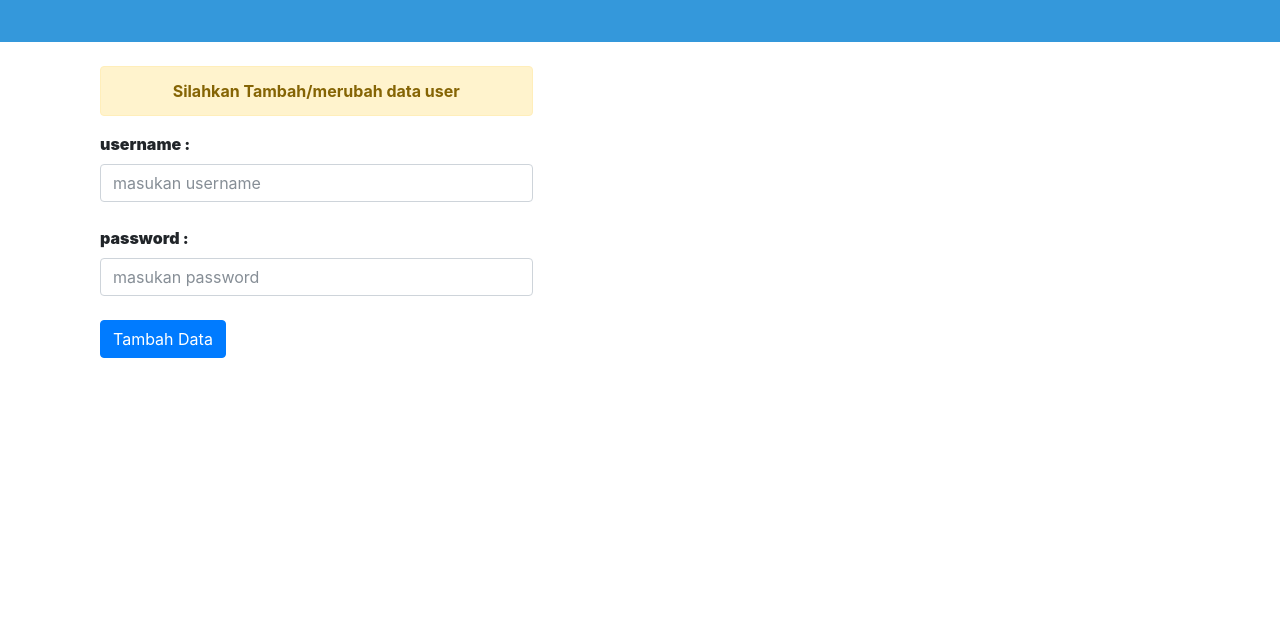
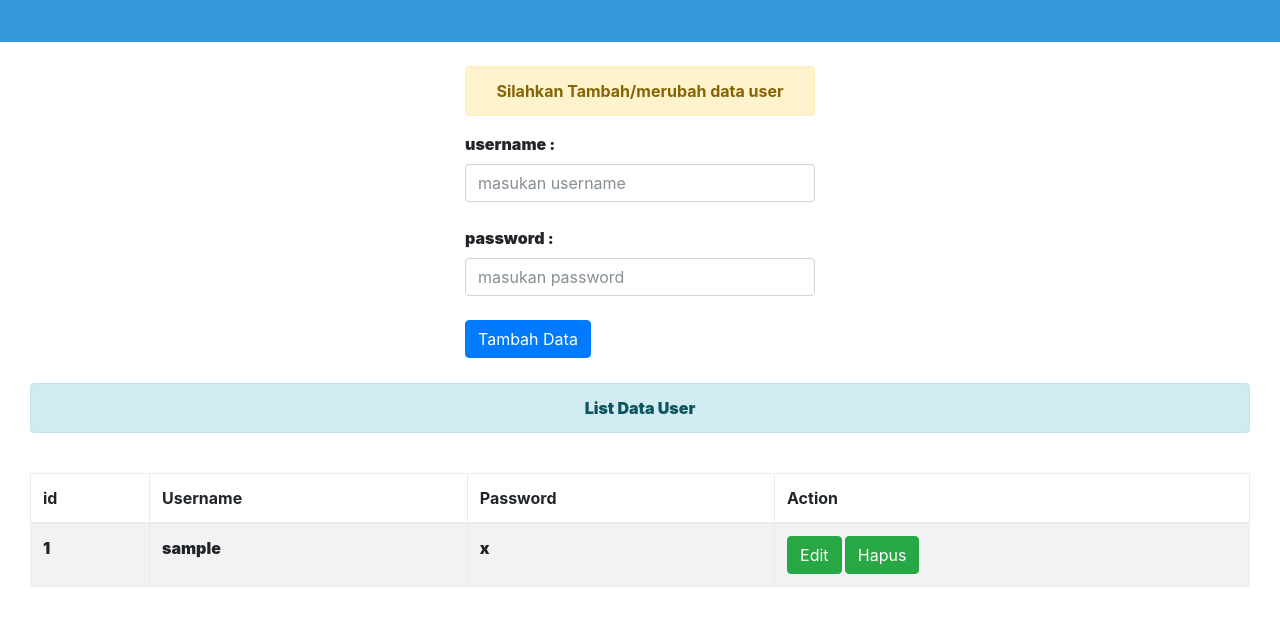
Before and after one commit to M1n007/posUKK, a PHP site: page /user.php in a window 1280 px wide. Shown: the top 626 px of the page. Run offline with PHP 8.4, Linux system fonts and the light colour scheme; tables that the repository leaves empty or names only in its code hold one stand-in row (values such as "Sample post").

Commit message:
update edit

```diff
--- a/manage/user.php
+++ b/manage/user.php
@@ -1,22 +1,81 @@
-<?php require_once 'header.php'; ?>
+<?php
+require_once 'header.php';
+include '../configuration/konek.php';
+?>
 
 <div class="container">
 <br>
-  <div class="col-md-5">
-    <div class="">
-      <center><font class="alert alert-warning card card-title"><b>Silahkan Tambah/merubah data user<b></font></center>
-      <form>
-        <label>username :</label>
-        <input type="text" class="form-control" placeholder="masukan username"><br>
-        <label>password :</label>
-        <input type="text" class="form-control" placeholder="masukan password"><br>
-        <button class="btn btn-primary">Tambah Data</button>
-      </form>
+  <div class="row">
+    <div class="col-md-4"></div>
+    <div class="col-md-4">
+        <center><font class="alert alert-warning card card-title"><b>Silahkan Tambah/merubah data user<b></font></center>
+        <form action="" method="post">
+          <label>username :</label>
+          <input type="text" name="useradd" value="<?php if(isset($_GET['edit'])){ echo $tam['1']; } ?>" class="form-control" placeholder="masukan username"><br>
+          <label>password :</label>
+          <input type="text" name="passadd" value="<?php if(isset($_GET['edit'])){ echo $tam['2']; } ?>" class="form-control" placeholder="masukan password"><br>
+          <?php
+            if (isset($_GET['edit'])) {
+              ?><button name="update" class="btn btn-primary">Update Data</button>
+              <?php
+            }else{
+              ?><button name="tambah" class="btn btn-primary">Tambah Data</button>
+              <?php
+            }
+
+            if (isset($_POST['tambah'])) {
+              $user = $_POST['useradd'];
+              $pass = $_POST['passadd'];
+              $query = mysqli_query($konek, "insert into user(username, password)values('$user', '$pass')");
+              if ($query) {
+                ?><font class="alert alert-success card card-title"><b>Tambah Data Berhasil!!<b></font>
+                <?php
+              }else{
+                ?><font class="alert alert-dangercard card-title"><b>Tambah Data Gagal!!<b></font>
+                <?php
+              }
+            }
+          ?>
+        </form>
     </div>
   </div>
+  <div class="col-md-4"></div>
+</div>
 
-  <div class="col-md-7"></div>
-
+<br>
+<div class="container-fluid">
+  <div class="col-md-12">
+    <center><font class="alert alert-info card card-title"><b>List Data User<b></font></center>
+    <br>
+    <form action="" method="get">
+      <table class="table table-striped table-bordered">
+        <thead>
+          <tr>
+            <th>id</th>
+            <th>Username</th>
+            <th>Password</th>
+            <th>Action</th>
+          </tr>
+        </thead>
+        <?php
+        $query = mysqli_query($konek, "select * from user");{
+        while ($r = mysqli_fetch_array($query)) {
+         ?>
+        <tbody>
+          <tr>
+            <td><?php echo $r['0']; ?></td>
+            <td><?php echo $r['1']; ?></td>
+            <td><?php echo $r['2']; ?></td>
+            <td>
+              <button name="edit" class="btn btn-success">Edit</button>
+              <button name="hapus" class="btn btn-success">Hapus</button>
+            </td>
+          </tr>
+        </tbody>
+      <?php } } ?>
+      </table>
+    </form>
+  </div>
 </div>
 
 <?php require_once 'footer.php'; ?>
```
